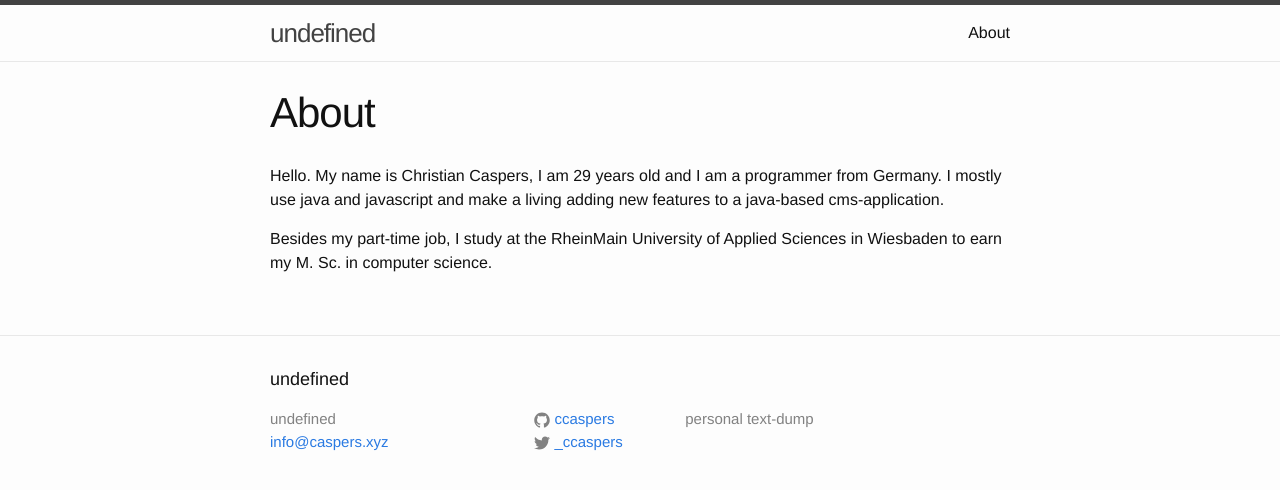
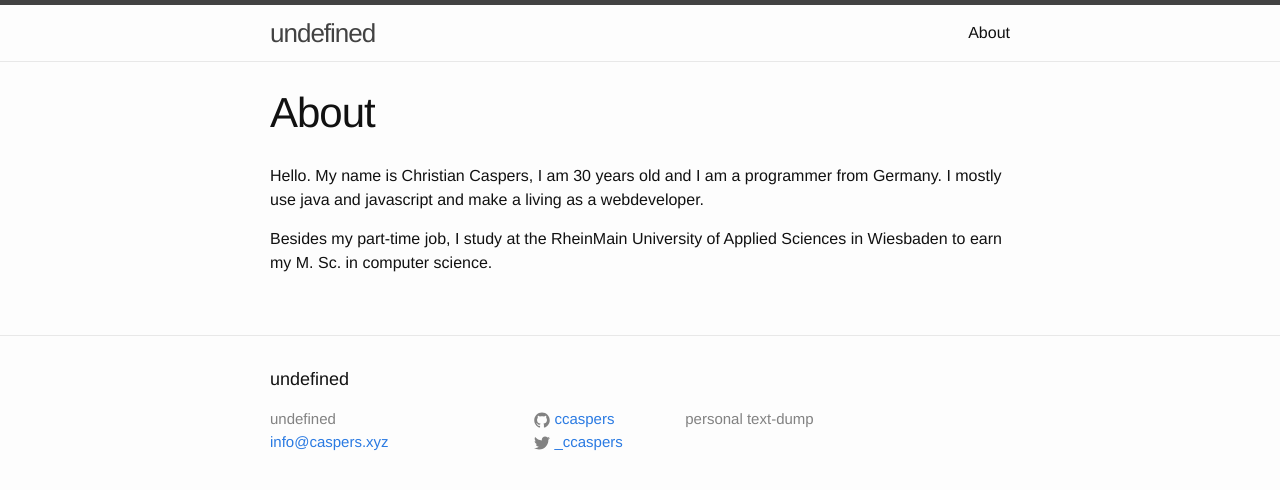
Before and after one commit to ccaspers/ccaspers.github.io, a Jekyll site: the page built from about.md, in a window 1280 px wide. Shown: the top 490 px of the page. Built offline with Jekyll 4.4.1, drawn with Linux system fonts in a browser that asks for light colours.

```diff
--- a/about.md
+++ b/about.md
@@ -4,9 +4,9 @@ title: About
 permalink: /about/
 ---
 
-Hello. My name is Christian Caspers, I am 29 years old and I am a programmer
-from Germany. I mostly use java and javascript and make a living adding new
-features to a java-based cms-application.
+Hello. My name is Christian Caspers, I am 30 years old and I am a programmer
+from Germany. I mostly use java and javascript and make a living as a
+webdeveloper.
 
 Besides my part-time job, I study at the RheinMain University of Applied
 Sciences in Wiesbaden to earn my M. Sc. in computer science.
```
Also changed, not shown: _posts/2016-06-02-wsgi-deployment.md (+6 -0 lines).
